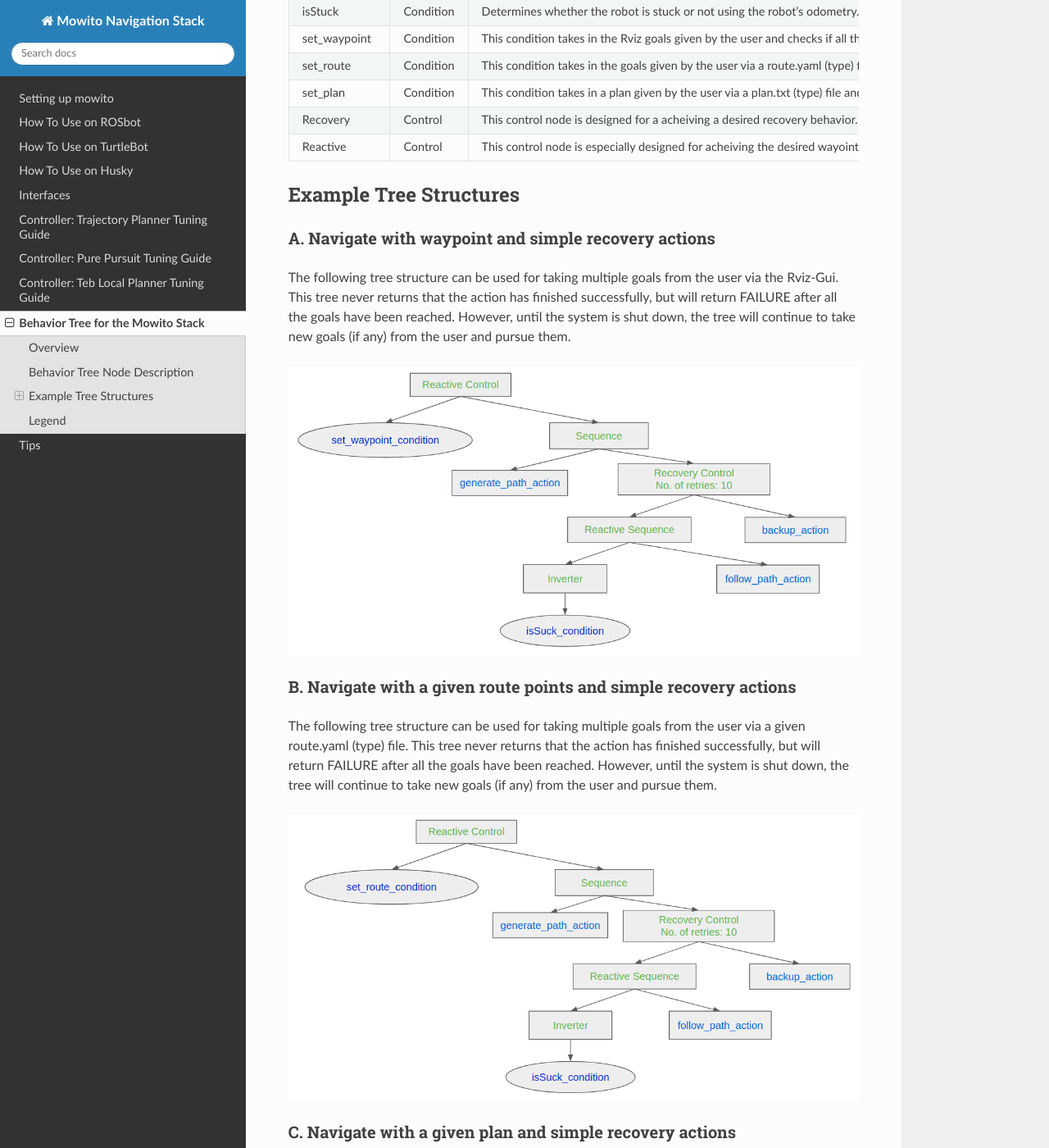
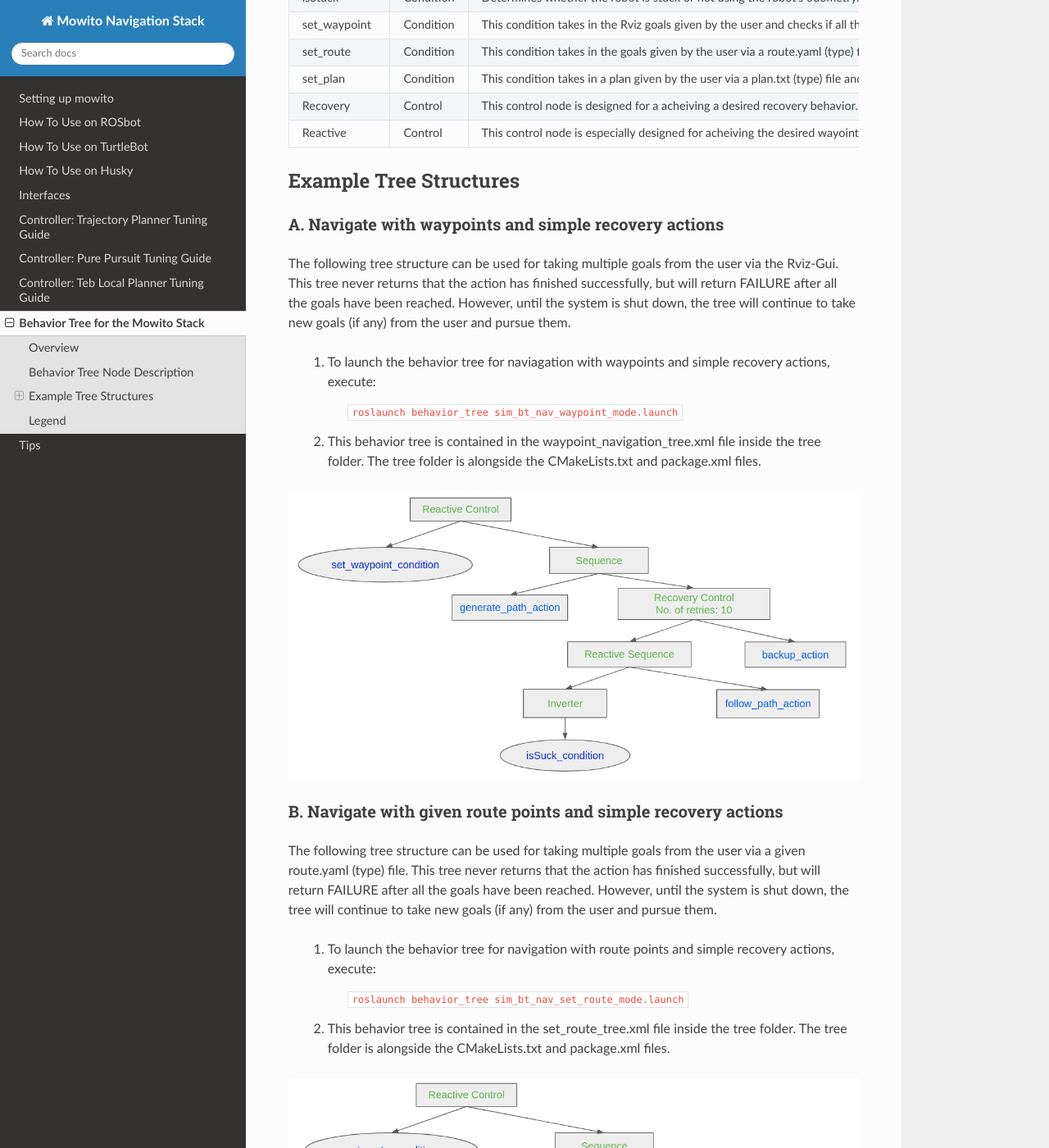
Before and after one commit to mowito/mowito_amd64, a Sphinx documentation site: the page built from docs/source/behavior_tree.rst, in a window 1280 px wide and 1400 px high, scrolled down 655 px. Shown: the whole window at 82% size. Built offline with Sphinx 7.4.7 and the Read the Docs theme 2.0.0, drawn with Linux system fonts in a browser that asks for light colours; some of the changed text lies outside the part shown.

Commit message:
added launch file and xml file info

```diff
--- a/docs/source/behavior_tree.rst
+++ b/docs/source/behavior_tree.rst
@@ -4,7 +4,6 @@ Behavior Tree for the Mowito Stack
 Overview
 -------------------------------------
 The behavior tree package provides:
-
 	- The ability to use mowito’s features in a modular fashion.
 	- The ability to change the tree nodes dynamically without re-compiling the whole stack.
 	- Easy-to-use XML templates over which the user can add their own features.
@@ -52,16 +51,28 @@ The behavior tree package for the Mowito Stack provides navigation-specific node
 Example Tree Structures
 ----------------------------------------------------------------------------------
 
-A. Navigate with waypoint and simple recovery actions
+A. Navigate with waypoints and simple recovery actions
 ^^^^^^^^^^^^^^^^^^^^^^^^^^^^^^^^^^^^^^^^^^^^^^^^^^^^^^^^^^^^^^^^^^^^^^^^^^^^^^^^^^^^^^^^^^^^^^^^^^^^^^^^^^^^^^^^^^^^^^^^^^^^^
 The following tree structure can be used for taking multiple goals from the user via the Rviz-Gui. This tree never returns that the action has finished successfully, but will return FAILURE after all the goals have been reached. However, until the system is shut down, the tree will continue to take new goals (if any) from the user and pursue them.
+
+	1. To launch the behavior tree for naviagation with waypoints and simple recovery actions, execute:
+
+		``roslaunch behavior_tree sim_bt_nav_waypoint_mode.launch``
+
+	2. This behavior tree is contained in the waypoint_navigation_tree.xml file inside the tree folder. The tree folder is alongside the CMakeLists.txt and package.xml files.
 
 .. image:: Images/behavior_tree/tree_waypoint_mode.png
   :alt: tree_waypoint_mode.png
 
-B. Navigate with a given route points and simple recovery actions
+B. Navigate with given route points and simple recovery actions
 ^^^^^^^^^^^^^^^^^^^^^^^^^^^^^^^^^^^^^^^^^^^^^^^^^^^^^^^^^^^^^^^^^^^^^^^^^^^^^^^^^^^^^^^^^^^^^^^^^^^^^^^^^^^^^^^^^^^^^^^^^^^^^
 The following tree structure can be used for taking multiple goals from the user via a given route.yaml (type) file. This tree never returns that the action has finished successfully, but will return FAILURE after all the goals have been reached. However, until the system is shut down, the tree will continue to take new goals (if any) from the user and pursue them.
+
+	1. To launch the behavior tree for navigation with route points and simple recovery actions, execute:
+
+		``roslaunch behavior_tree sim_bt_nav_set_route_mode.launch``
+
+	2. This behavior tree is contained in the set_route_tree.xml file inside the tree folder. The tree folder is alongside the CMakeLists.txt and package.xml files.
 
 .. image:: Images/behavior_tree/tree_set_route_mode.png
   :alt: tree_set_route_mode.png
@@ -69,6 +80,12 @@ The following tree structure can be used for taking multiple goals from the user
 C. Navigate with a given plan and simple recovery actions
 ^^^^^^^^^^^^^^^^^^^^^^^^^^^^^^^^^^^^^^^^^^^^^^^^^^^^^^^^^^^^^^^^^^^^^^^^^^^^^^^^^^^^^^^^^^^^^^^^^^^^^^^^^^^^^^^^^^^^^^^^^^^^^
 The following tree structure can be used for taking multiple plans from the user via a plan.txt (type) file. This tree never returns that the action has finished successfully, but will return FAILURE after all the plans have been reached. However, until the system is shut down, the tree will continue to take new plans (if any) from the user and pursue them.
+
+	1. To launch the behavior tree for navigation with a given plan and simple recovery actions, execute:
+
+		``roslaunch behavior_tree sim_bt_nav_set_plan_mode.launch``
+
+	2. This behavior tree is contained in the set_plan_tree.xml file inside the tree folder. The tree folder is alongside the CMakeLists.txt and package.xml files.
 
 .. image:: Images/behavior_tree/tree_set_plan_mode.png
   :alt: tree_set_plan_mode.png
```
